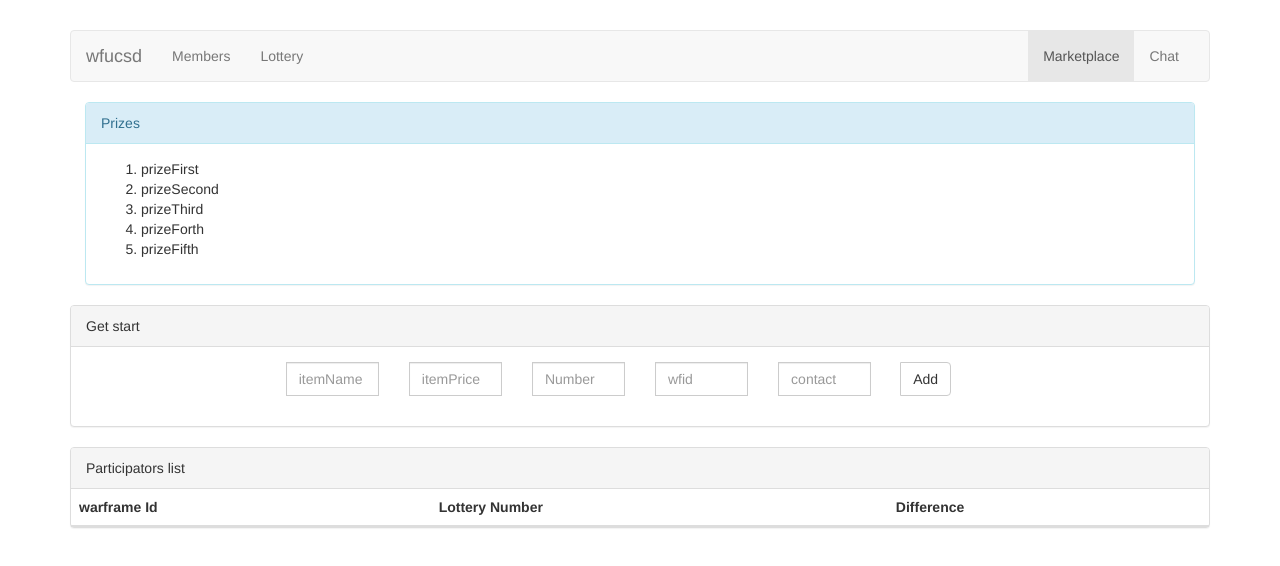
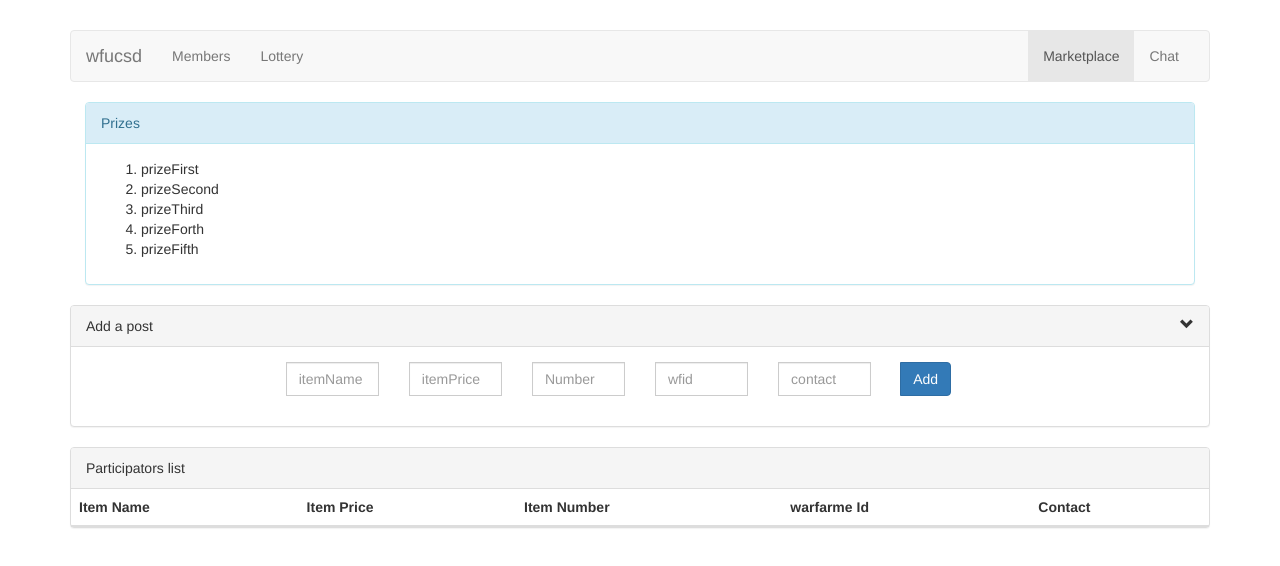
Before and after one commit to greathappyforest/wfucsd, a Vue app: page /Marketplace in a window 1280 px wide. Shown: the top 566 px of the page. Built offline with nearby package versions, Linux system fonts and the light colour scheme; what vuefire would draw is missing.

Commit message:
marketplace

```diff
--- a/src/components/Lottery.vue
+++ b/src/components/Lottery.vue
@@ -190,7 +190,7 @@
       },
       getLuckyNumber: function() {
         var num = Math.floor((Math.random() * 1000) + 1);
-        console.log(num)
+       // console.log(num)
         var luckyNumberdbSize = 0
         luckyNumberRef.once("value", function(snapshot) {
           luckyNumberdbSize = snapshot.numChildren();
--- a/src/components/Marketplace.vue
+++ b/src/components/Marketplace.vue
@@ -1,5 +1,5 @@
 <template>
-   <div >
+  <div>
     <div class="container">
       <div class="row col-sm-12 ">
         <div class="panel panel-info ">
@@ -18,10 +18,13 @@
     </div>
     <!--item input-->
     <div class="panel panel-default">
-      <div class="panel-heading ">Get start</div>
+      <div class="panel-heading ">
+      Add a post
+       <span class="glyphicon glyphicon-chevron-down pull-right"></span>
+      </div>
+
       <div class="panel-body ">
-        <form id="form" class="input-group col-sm-8 col-sm-offset-2  " v-on:submit.prevent="addItem">
-
+        <form id="form" class="input-group col-md-8 col-md-offset-2  " v-on:submit.prevent="addItem">
           <div class="form-group col-sm-2">
             <input type="text" class="form-control" placeholder="itemName" v-model="newItemObj.itemName">
           </div>
@@ -37,38 +40,35 @@
           <div class="form-group col-sm-2">
             <input type="text" class="form-control" placeholder="contact" v-model="newItemObj.contact">
           </div>
-          <span class="input-group-btn col-sm-2">  <input type="submit" class="btn btn-default" value="Add"></span>
+          <span class="input-group-btn col-sm-2">  <input type="submit" class="btn btn-primary" value="Add"></span>
         </form>
       </div>
     </div>
-
-
     <!--item list-->
     <div class="panel panel-default">
       <div class="panel-heading">Participators list</div>
       <table class="table table-hover">
         <thead>
           <tr>
-            <th>warframe Id</th>
-            <th>Lottery Number</th>
-            <th>Difference</th>
+            <th>Item Name</th>
+            <th>Item Price</th>
+            <th>Item Number</th>
+            <th>warfarme Id</th>
+            <th>Contact</th>
           </tr>
         </thead>
-
         <tbody>
           <tr v-for="item in marketplacedb">
-            <td>item.itemName</td>
-            <td>item.itemPrice</td>
-            <td>item.NumberOfItem</td>
-            <td>item.wfid</td>
-            <td>item.contact</td>
+            <td>{{item.itemName}}</td>
+            <td>{{item.itemPrice}}</td>
+            <td>{{item.NumberOfItem}}</td>
+            <td>{{item.wfid}}</td>
+            <td>{{item.contact}}</td>
             <td><span class="glyphicon glyphicon-trash" aria-hidden="true" v-on:click="removeItem(item)"></span></td>
           </tr>
         </tbody>
       </table>
     </div>
-
-
   </div>
 </template>
 
@@ -77,8 +77,9 @@
 <script>
   import Firebase from 'firebase'
   import toastr from 'toastr'
-  import { database } from '../../static/firebase.config.js'
-
+  import {
+    database
+  } from '../../static/firebase.config.js'
   let marketplacedbRef = database.ref('marketplacedb')
   export default {
     name: 'MarketPlace',
@@ -90,16 +91,22 @@
         newItemObj: {
           wfid: '',
           itemName: '',
-          NumberOfItem:'',
-          itemPrice:'',
-          contact:''
+          NumberOfItem: '',
+          itemPrice: '',
+          contact: ''
         }
       }
     },
     methods: {
       addItem: function() {
-        var submitItem = confirm("Please confirm your warframe Id. If the warframe Id is not correct, this lottery will not count!");
-     //   if (submitItem == true && this.newItemObj.wfid && this.newItemObj.itemName && this.newItemObj.itemPrice && this.newItemObj.contact) {
+        if (this.newItemObj.itemName && this.newItemObj.itemPrice && (this.newItemObj.wfid || this.newItemObj.contact)) {
+          if(!this.newItemObj.NumberOfItem){
+             this.newItemObj.NumberOfItem = '1'
+          }
+          var submitItem = confirm("Please confirm your post: \n"+ "itemName: "+this.newItemObj.itemName +"\n"
+          + "itemPrice: "+this.newItemObj.itemPrice +"\n"+ "NumberOfItem: "+this.newItemObj.NumberOfItem +"\n"+ "wfid: "+this.newItemObj.wfid
+           +"\n"+ "contact: "+this.newItemObj.contact +"\n");
+          if (submitItem == true) {
             marketplacedbRef.push(this.newItemObj);
             toastr.success('Item post successfully')
             this.newItemObj.itemName = '';
@@ -107,7 +114,8 @@
             this.newItemObj.NumberOfItem = '';
             this.newItemObj.wfid = '';
             this.newItemObj.contact = '';
-      //  }
+          }
+        }
       },
       removeItem: function(Item) {
         marketplacedbRef.child(Item['.key']).remove()
--- a/static/lotterydata.json
+++ b/static/lotterydata.json
@@ -1,5 +1,5 @@
 {
-    "eventEndTime": "July 1, 2017 17:25:40",
+    "eventEndTime": "July 1, 2017 20:25:40",
     "prize1": "prize1",
     "prize2": "prize2",
     "prize3": "prize3",
```
Lines whose indentation alone changed are shown as unchanged.
